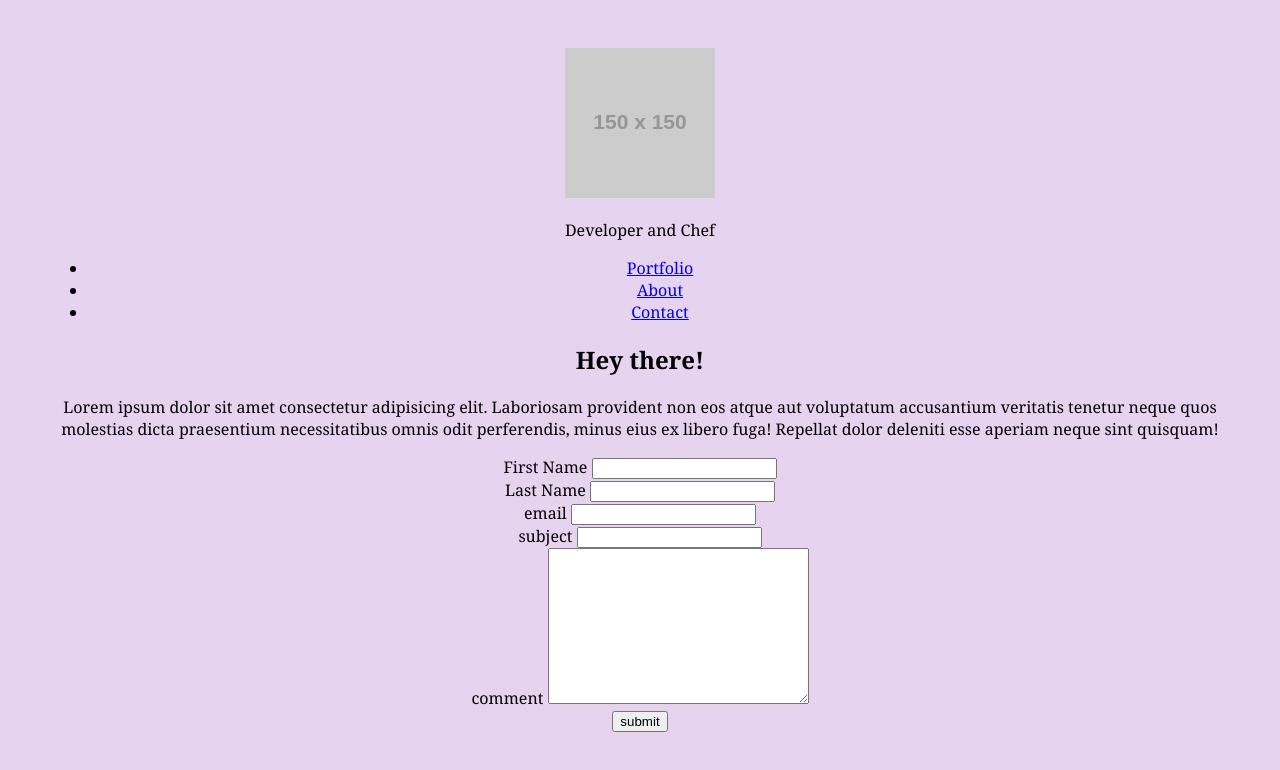
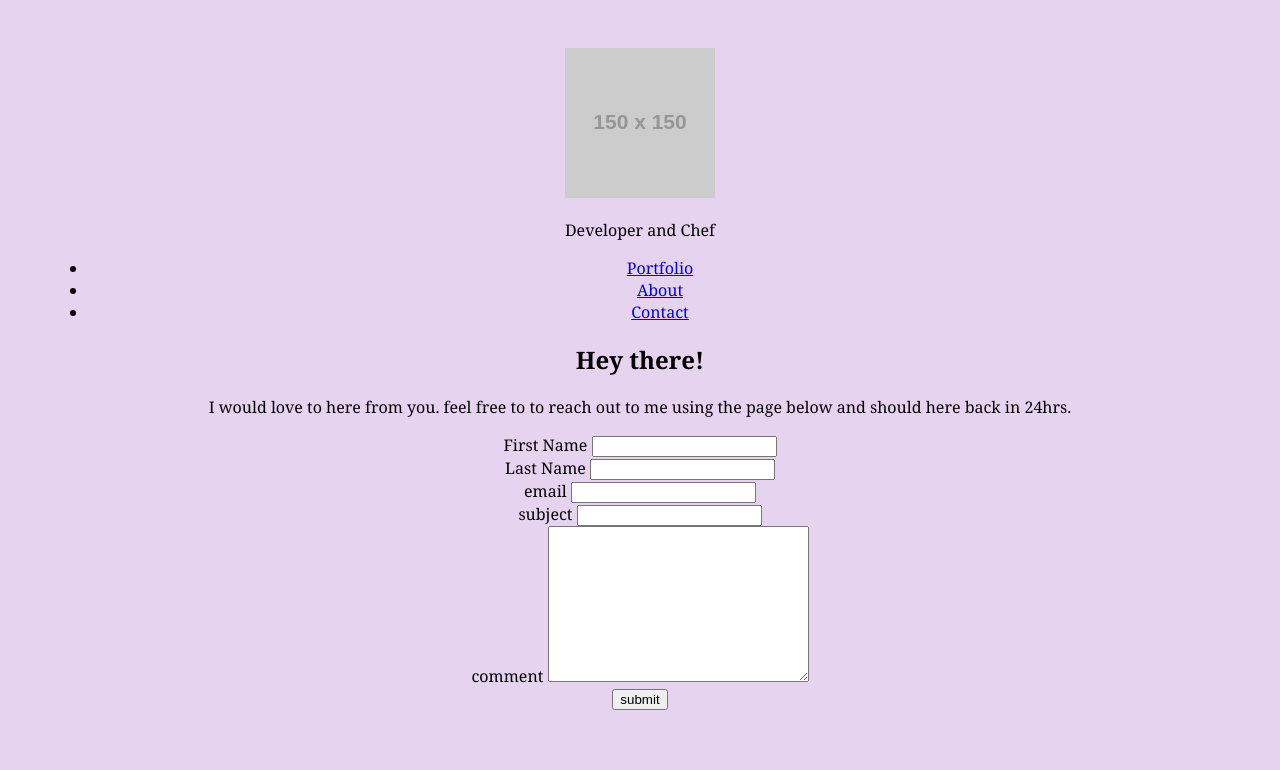
Before and after one commit to dianamaina/Portfolio, a plain HTML site: page Contact.html in a window 1280 px wide. Drawn offline with Linux system fonts and the light colour scheme; placeholder pictures from the web are drawn by us.

Commit message:
added changes

```diff
--- a/Contact.html
+++ b/Contact.html
@@ -39,7 +39,7 @@
     <div class="row">
         <div class="small-12 medium-6 column"></div>
         <h2>Hey there!</h2>
-        <p>Lorem ipsum dolor sit amet consectetur adipisicing elit. Laboriosam provident non eos atque aut voluptatum accusantium veritatis tenetur neque quos molestias dicta praesentium necessitatibus omnis odit perferendis, minus eius ex libero fuga! Repellat dolor deleniti esse aperiam neque sint quisquam!</p>
+        <p>I would love to here from you. feel free to to reach out to me using the page below and should here back in 24hrs.<p>
 
     </div> <div class="row">
         <div class="small-12 medium-6 column">
```
Also changed, not shown: Index.html (+1 -1 lines).
